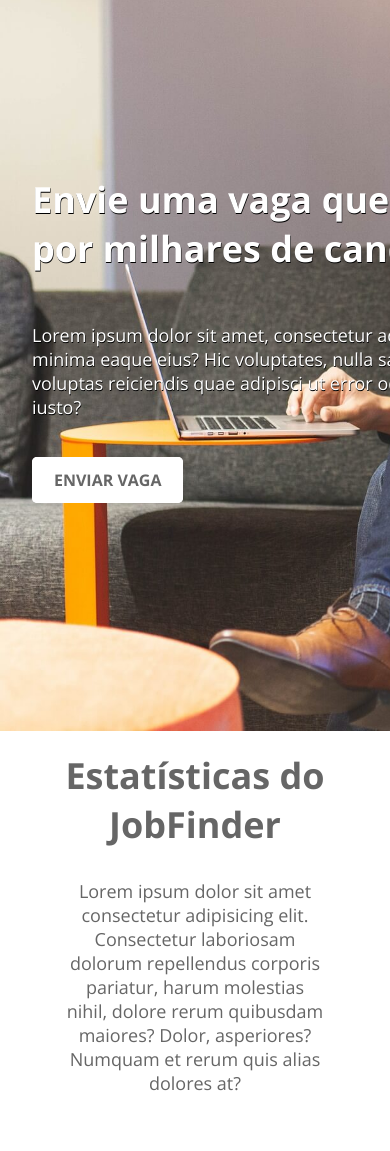
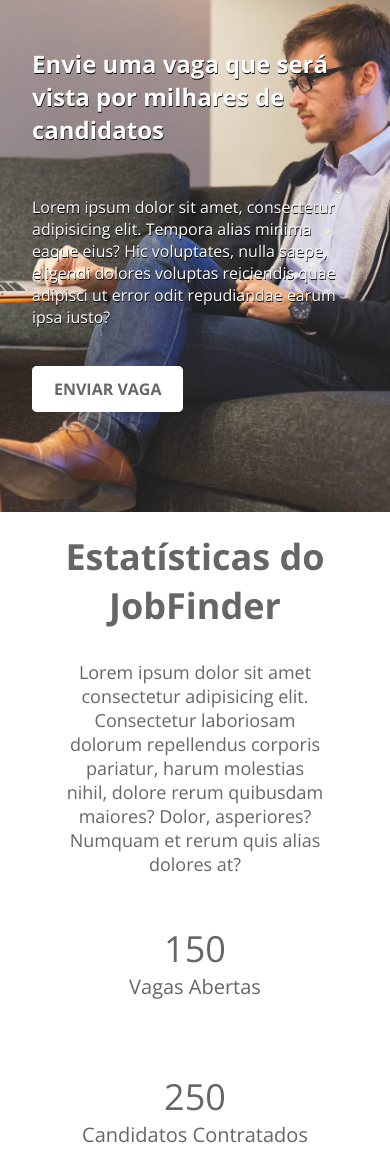
Before and after one commit to diegofmsantos/projeto-site-vagas, a plain HTML site: page index.html in a window 390 px wide. Shown: the part 1603-2754 px from the top of the page. Drawn offline with nearby package versions, Linux system fonts and the light colour scheme.

Commit message:
att main page

```diff
--- a/style.css
+++ b/style.css
@@ -782,4 +782,45 @@ footer .wrapper::after {
     .job-type {
         width: 22%;
     }
+
+    #sendjobs-container {
+        background-position: 35% 0;
+        padding: 7em 0;
+    }
+
+    #sendjobs-container h2 {
+        font-size: 1.5em;
+        width: 100%;
+    }
+
+    #sendjobs-container p {
+        font-size: 1em;
+        width: 100%;
+    }
+
+    .status-box {
+        margin-top: 3em;
+        width: 100%;
+    }
+
+    .status-box:nth-child(1), .status-box:nth-child(3) {
+        border: none;
+    }
+
+    #testmony-container {
+        padding: 5em 0;
+    }
+
+    .testmony-box {
+        width: 100%;
+    }
+
+    #testmony-container p {
+        margin-bottom: 1em;
+    }
+
+    .footer-box {
+        display: block;
+        width: 100%;
+    }
 }
```
